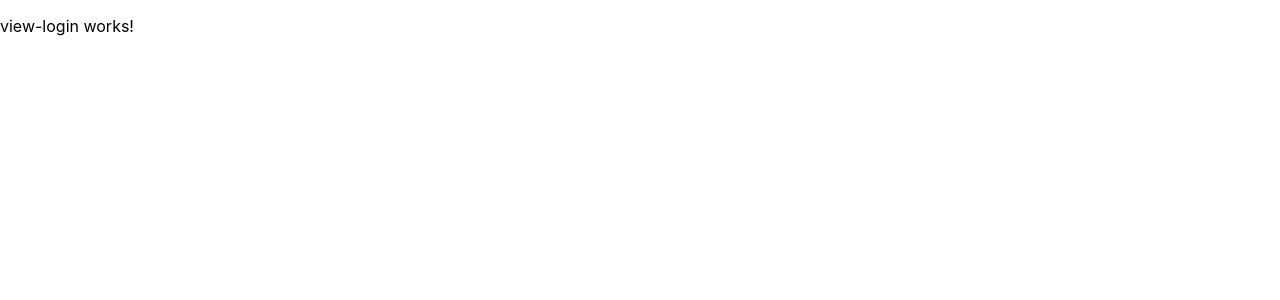
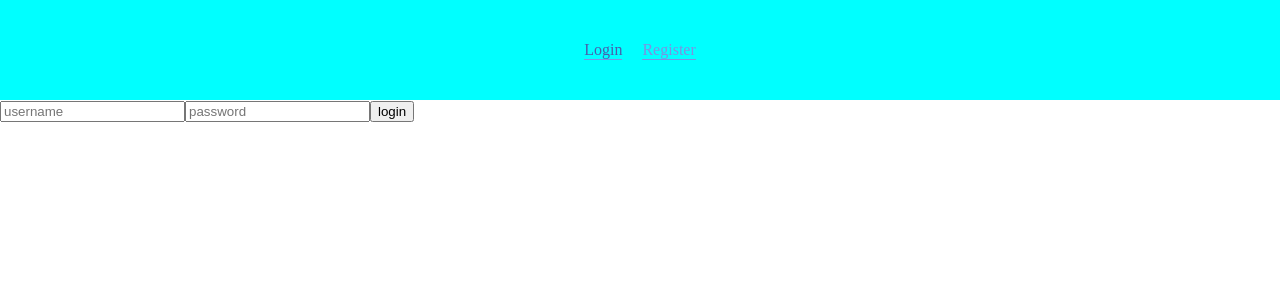
Before and after one commit to alfonsem/to-do-Alfonso, an Angular app: page /login in a window 1280 px wide. Shown: the top 300 px of the page. Built offline with nearby package versions, Linux system fonts and the light colour scheme.

Commit message:
añadido los css de navbar

```diff
--- a/src/app/app-routing.module.ts
+++ b/src/app/app-routing.module.ts
@@ -5,7 +5,6 @@ import { ViewLoginComponent } from './view-login/view-login.component';
 import { ViewRegisterComponent } from './view-register/view-register.component';
 
 const routes: Routes = [
-  {path: '', component: BoardComponent},
   {path: 'login', component: ViewLoginComponent},
   {path: 'register', component: ViewRegisterComponent},
   {path: 'board', component: BoardComponent},
--- a/src/app/list/list.component.html
+++ b/src/app/list/list.component.html
@@ -5,7 +5,7 @@
   <div class="list-header">
       <!-- Oculto los span o los muestro con la propiedad [hidden] y la variable editing
       sea true o false -->
-      <span [hidden]="!editing"><h1>{{list.name}}</h1></span>
+      <span [hidden]="!editing" (dblclick)="editList()"><h1>{{list.name}}</h1></span>
       <span [hidden]="editing"><input class="text" (keyup.enter)="editListName()" [(ngModel)]="newListName"/></span>
       <div>
           <i id="icono" class="material-icons" (click)="cambioEditing()" >edit</i>
--- a/src/app/list/list.component.ts
+++ b/src/app/list/list.component.ts
@@ -41,4 +41,9 @@ export class ListComponent {
     console.log(this.list.name);
   }
 
+  //Método para el doble click que me cambia el valor de editing
+  editList(){
+    this.editing = false;
+  }
+
 }
--- a/src/app/navbar/navbar.component.html
+++ b/src/app/navbar/navbar.component.html
@@ -1,3 +1,9 @@
-<p>
+<!-- <p>
   navbar works!
-</p>
+</p> -->
+<nav>
+  <div class="loginRegisterContainer">
+      <a routerLink="/login" routerLinkActive="active">Login</a>
+      <a routerLink="/register" routerLinkActive="active">Register</a>
+  </div>
+</nav>
--- a/src/app/navbar/navbar.component.scss
+++ b/src/app/navbar/navbar.component.scss
@@ -0,0 +1,22 @@
+nav{
+    width: 100 vw;
+    height: 100px;
+    background: aqua;
+    display: flex;
+    flex-direction: row;
+    justify-content: center;
+    align-items: center;
+}
+.loginRegisterContainer{
+    display: flex;
+    flex-direction: row
+}
+a{
+    all: initial;
+    color: rgb(122, 147, 226);
+    border-bottom: 1px solid rgb(122, 147, 226);
+    margin: 10px;
+}
+.active{
+    color: rgb(71, 95, 173);
+}
--- a/src/app/task/task.component.ts
+++ b/src/app/task/task.component.ts
@@ -44,7 +44,7 @@ export class TaskComponent implements OnInit {
 
   //Método para cuando se pierde el foco
   editLoose(){
-    this.editing = false;
+    this.editing = true;
   }
 
 }
--- a/src/app/view-login/view-login.component.html
+++ b/src/app/view-login/view-login.component.html
@@ -1,3 +1,11 @@
-<p>
+<!-- <p>
   view-login works!
-</p>
+</p> -->
+<app-navbar></app-navbar>
+
+<form>
+  <input type="text" placeholder="username" [(ngModel)]="username" name="username" />
+  <input type="text" placeholder="password" [(ngModel)]="password" name="password" />
+  <input type="submit" value="login" />
+  <div *ngIf="error">{{ error | json }}</div>
+</form>
--- a/src/app/view-register/view-register.component.html
+++ b/src/app/view-register/view-register.component.html
@@ -1,3 +1,11 @@
-<p>
+<!-- <p>
   view-register works!
-</p>
+</p> -->
+<app-navbar></app-navbar>
+<form>
+  <input type="text" placeholder="username" [(ngModel)]="username" name="username" />
+  <input type="password" placeholder="password" [(ngModel)]="password" name="password" />
+  <input type="submit" value="Register" />
+  <div *ngIf="error">{{ error | json }}</div>
+  <div *ngIf="valid">Registered! <button routerLink="/login">Go to Login</button></div>
+</form>
```
